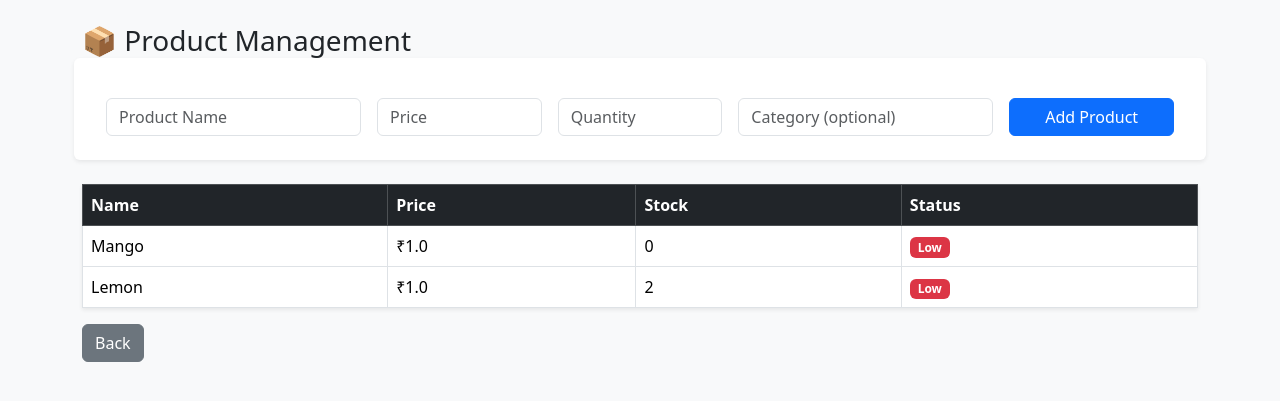
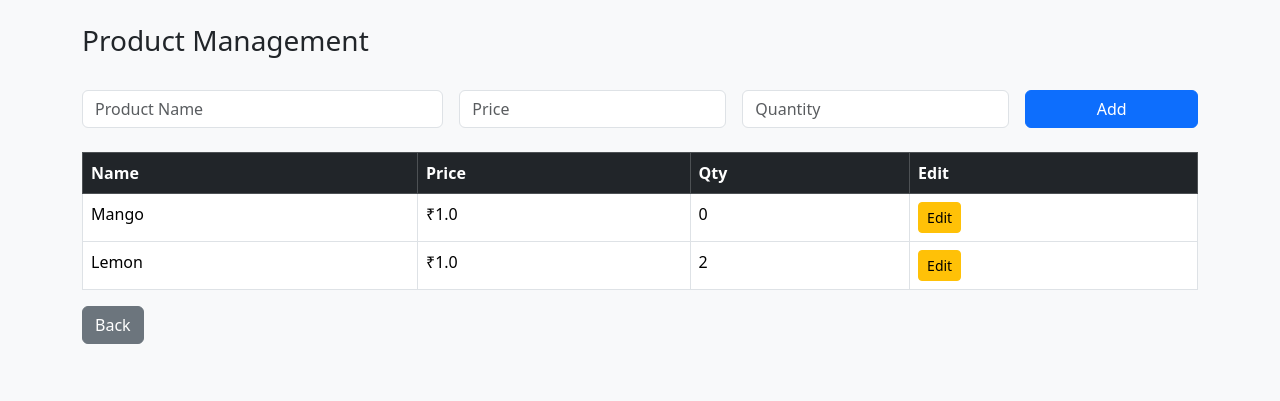
Before and after one commit to Mukesh2731/smart-grocery-system, a Flask app: page /products in a window 1280 px wide. Shown: the top 401 px of the page. Run offline with Flask 3, Linux system fonts and the light colour scheme; data comes from the database, SQL or seed files in the repository.

Commit message:
Update products.html

```diff
--- a/templates/products.html
+++ b/templates/products.html
@@ -7,34 +7,18 @@
 <body class="bg-light">
 
 <div class="container mt-4">
-    <h3 class="mb-3">📦 Product Management</h3>
+<h3>Product Management</h3>
 
-    <form method="post" class="row g-3 bg-white p-4 rounded shadow-sm">
-        <div class="col-md-3">
-            <input class="form-control" name="name" placeholder="Product Name" required>
-        </div>
-        <div class="col-md-2">
-            <input class="form-control" name="price" placeholder="Price" required>
-        </div>
-        <div class="col-md-2">
-            <input class="form-control" name="qty" placeholder="Quantity" required>
-        </div>
-        <div class="col-md-3">
-            <input class="form-control" placeholder="Category (optional)">
-        </div>
-        <div class="col-md-2">
-            <button class="btn btn-primary w-100">Add Product</button>
-        </div>
+<form method="post" class="row g-3 mt-3">
+<div class="col-md-4"><input class="form-control" name="name" placeholder="Product Name" required></div>
+<div class="col-md-3"><input class="form-control" name="price" placeholder="Price" required></div>
+<div class="col-md-3"><input class="form-control" name="qty" placeholder="Quantity" required></div>
+<div class="col-md-2"><button class="btn btn-primary w-100">Add</button></div>
 </form>
 
-    <table class="table table-hover table-bordered mt-4 bg-white shadow-sm">
+<table class="table table-bordered mt-4">
 <thead class="table-dark">
-            <tr>
-                <th>Name</th>
-                <th>Price</th>
-                <th>Stock</th>
-                <th>Status</th>
-            </tr>
+<tr><th>Name</th><th>Price</th><th>Qty</th><th>Edit</th></tr>
 </thead>
 <tbody>
 {% for p in products %}
@@ -42,13 +26,7 @@
 <td>{{ p.name }}</td>
 <td>₹{{ p.price }}</td>
 <td>{{ p.qty }}</td>
-                <td>
-                    {% if p.qty|int < 5 %}
-                        <span class="badge bg-danger">Low</span>
-                    {% else %}
-                        <span class="badge bg-success">Available</span>
-                    {% endif %}
-                </td>
+<td><a href="/edit/{{ p.id }}" class="btn btn-sm btn-warning">Edit</a></td>
 </tr>
 {% endfor %}
 </tbody>
```
Lines whose indentation alone changed are shown as unchanged.
